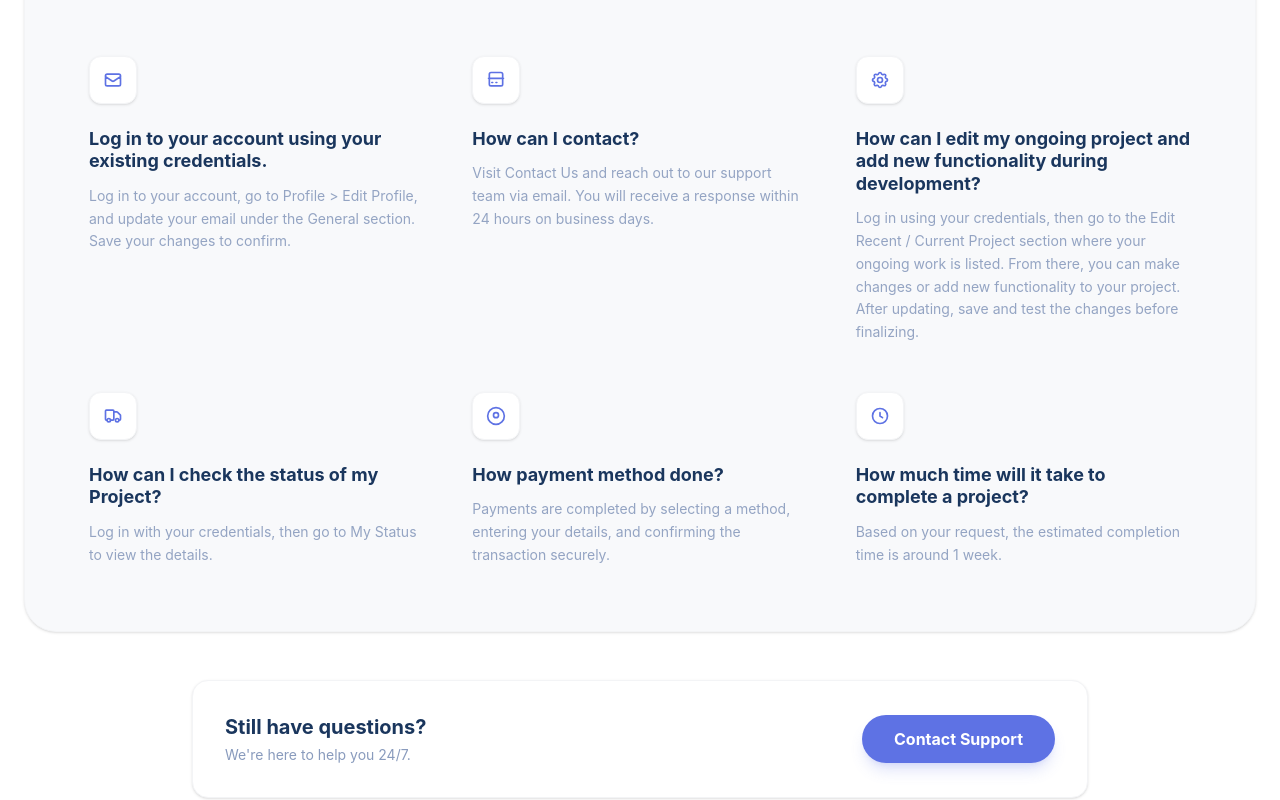
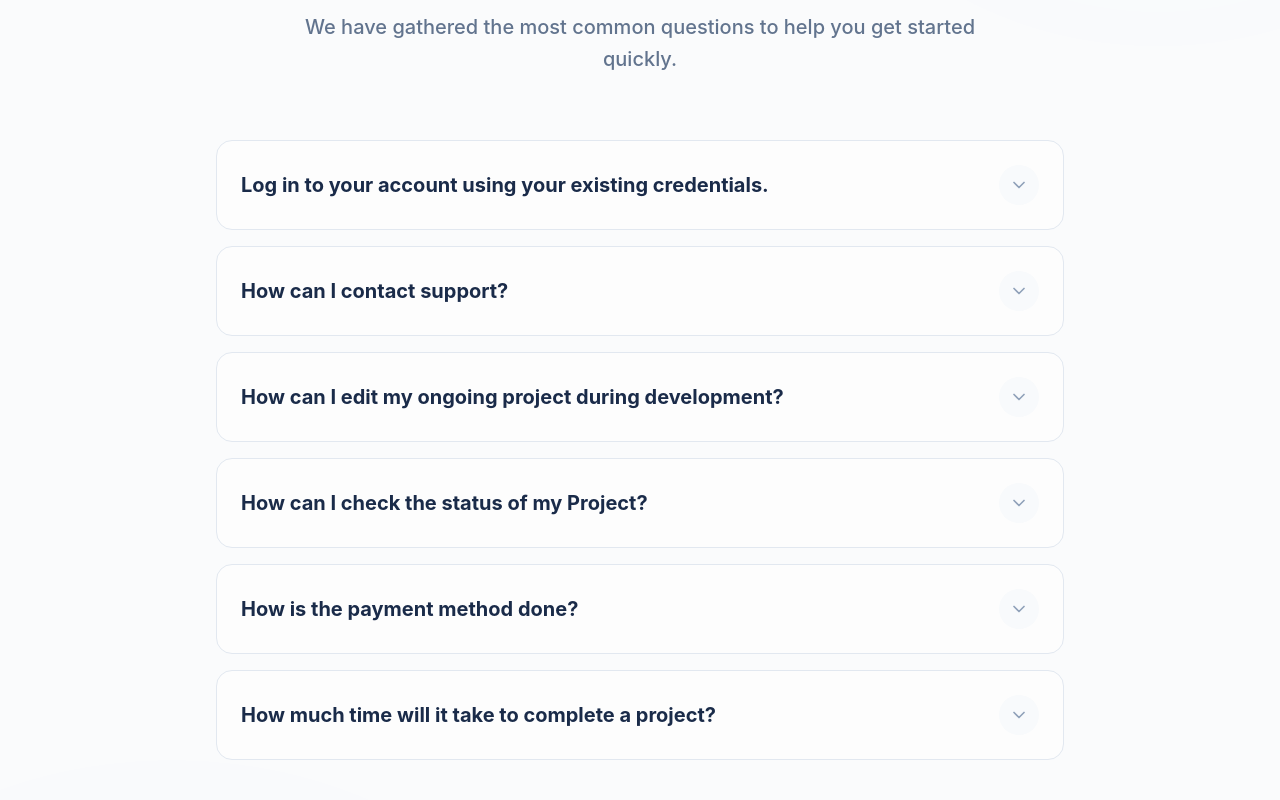
Before and after one commit to sultanraham/Devnexes, a React (Vite) app: page / in a window 1280 px wide. Shown: the part 7000-7800 px from the top of the page. Built offline with nearby package versions, Linux system fonts and the light colour scheme; no server answers; the database is empty.

Commit message:
Redesign FAQ section into an interactive accordion layout

```diff
--- a/src/components/FAQSection.jsx
+++ b/src/components/FAQSection.jsx
@@ -1,176 +1,161 @@
-import React from 'react'
-import { motion } from 'framer-motion'
+import React, { useState } from 'react'
+import { motion, AnimatePresence } from 'framer-motion'
+import { ChevronDown, MessageCircleQuestion } from 'lucide-react'
 
 const FAQSection = ({ t }) => {
   if (!t) return null;
+  const [activeIndex, setActiveIndex] = useState(null)
+
   const faqs = [
     {
-      icon: (
-        <svg className="w-5 h-5 text-[#5e72e4]" fill="none" stroke="currentColor" viewBox="0 0 24 24">
-          <path strokeLinecap="round" strokeLinejoin="round" strokeWidth="2" d="M3 8l7.89 5.26a2 2 0 002.22 0L21 8M5 19h14a2 2 0 002-2V7a2 2 0 00-2-2H5a2 2 0 00-2 2v10a2 2 0 002 2z" />
-        </svg>
-      ),
       title: "Log in to your account using your existing credentials.",
       description: "Log in to your account, go to Profile > Edit Profile, and update your email under the General section. Save your changes to confirm."
     },
     {
-      icon: (
-        <svg className="w-5 h-5 text-[#5e72e4]" fill="none" stroke="currentColor" viewBox="0 0 24 24">
-          <path strokeLinecap="round" strokeLinejoin="round" strokeWidth="2" d="M3 10h18M7 15h1m4 0h1m-7 4h12a2 2 0 002-2V5a2 2 0 00-2-2H6a2 2 0 00-2 2v12a2 2 0 002 2z" />
-        </svg>
-      ),
-      title: "How can I contact?",
+      title: "How can I contact support?",
       description: "Visit Contact Us and reach out to our support team via email. You will receive a response within 24 hours on business days."
     },
     {
-      icon: (
-        <svg className="w-5 h-5 text-[#5e72e4]" fill="none" stroke="currentColor" viewBox="0 0 24 24">
-          <path strokeLinecap="round" strokeLinejoin="round" strokeWidth="2" d="M10.325 4.317c.426-1.756 2.924-1.756 3.35 0a1.724 1.724 0 002.573 1.066c1.543-.94 3.31.826 2.37 2.37a1.724 1.724 0 001.065 2.572c1.756.426 1.756 2.924 0 3.35a1.724 1.724 0 00-1.066 2.573c.94 1.543-.826 3.31-2.37 2.37a1.724 1.724 0 00-2.572 1.065c-.426 1.756-2.924 1.756-3.35 0a1.724 1.724 0 00-2.573-1.066c-1.543.94-3.31-.826-2.37-2.37a1.724 1.724 0 00-1.065-2.572c-1.756-.426-1.756-2.924 0-3.35a1.724 1.724 0 001.066-2.573c-.94-1.543.826-3.31 2.37-2.37.996.608 2.296.07 2.572-1.065z" />
-          <path strokeLinecap="round" strokeLinejoin="round" strokeWidth="2" d="M15 12a3 3 0 11-6 0 3 3 0 016 0z" />
-        </svg>
-      ),
-      title: "How can I edit my ongoing project and add new functionality during development?",
+      title: "How can I edit my ongoing project during development?",
       description: "Log in using your credentials, then go to the Edit Recent / Current Project section where your ongoing work is listed. From there, you can make changes or add new functionality to your project. After updating, save and test the changes before finalizing."
     },
     {
-      icon: (
-        <svg className="w-5 h-5 text-[#5e72e4]" fill="none" stroke="currentColor" viewBox="0 0 24 24">
-          <path strokeLinecap="round" strokeLinejoin="round" strokeWidth="2" d="M13 16V6a1 1 0 00-1-1H4a1 1 0 00-1 1v10a1 1 0 001 1h1m8-1a1 1 0 01-1 1H9m4-1V8a1 1 0 011-1h2.586a1 1 0 01.707.293l3.414 3.414a1 1 0 01.293.707V16a1 1 0 01-1 1h-1" />
-          <path strokeLinecap="round" strokeLinejoin="round" strokeWidth="2" d="M9 17a2 2 0 11-4 0 2 2 0 014 0zM19 17a2 2 0 11-4 0 2 2 0 014 0z" />
-        </svg>
-      ),
       title: "How can I check the status of my Project?",
-      description: "Log in with your credentials, then go to My Status to view the details."
+      description: "Log in with your credentials, then go to My Status to view the detailed progress of your ongoing projects."
     },
     {
-      icon: (
-        <svg className="w-5 h-5 text-[#5e72e4]" fill="none" stroke="currentColor" viewBox="0 0 24 24">
-          <path strokeLinecap="round" strokeLinejoin="round" strokeWidth="2" d="M12 8c-1.657 0-3 1.343-3 3s1.343 3 3 3 3-1.343 3-3-1.343-3-3-3z" />
-          <path strokeLinecap="round" strokeLinejoin="round" strokeWidth="2" d="M12 2C6.477 2 2 6.477 2 12s4.477 10 10 10 10-4.477 10-10S17.523 2 12 2z" />
-        </svg>
-      ),
-      title: "How payment method done?",
-      description: "Payments are completed by selecting a method, entering your details, and confirming the transaction securely."
+      title: "How is the payment method done?",
+      description: "Payments are completed by selecting a secure method, entering your details, and confirming the transaction securely through our encrypted gateway."
     },
     {
-      icon: (
-        <svg className="w-5 h-5 text-[#5e72e4]" fill="none" stroke="currentColor" viewBox="0 0 24 24">
-          <path strokeLinecap="round" strokeLinejoin="round" strokeWidth="2" d="M12 8v4l3 2m6-2a9 9 0 11-18 0 9 9 0 0118 0z" />
-        </svg>
-      ),
       title: "How much time will it take to complete a project?",
-      description: "Based on your request, the estimated completion time is around 1 week."
+      description: "Based on your request, the estimated completion time is around 1 week for standard functionality. Complex features may take longer."
     }
   ]
 
-  const containerVariants = {
-    hidden: { opacity: 0 },
-    visible: {
-      opacity: 1,
-      transition: {
-        staggerChildren: 0.1
-      }
-    }
-  }
-
-  const itemVariants = {
-    hidden: { opacity: 0, y: 20 },
-    visible: {
-      opacity: 1,
-      y: 0,
-      transition: { duration: 0.5 }
-    }
+  const toggleFAQ = (index) => {
+    setActiveIndex(activeIndex === index ? null : index)
   }
 
   return (
-    <section id="faq-section" className="py-16 md:py-24 bg-white overflow-hidden relative">
-      {/* Background Image removed to fix 404 */}
+    <section id="faq-section" className="py-20 md:py-32 bg-[#fafbfc] overflow-hidden font-outfit relative">
 
+      {/* Subtle Background Elements */}
+      <div className="absolute inset-0 pointer-events-none overflow-hidden">
+        <div className="absolute -top-[20%] -right-[10%] w-[500px] h-[500px] bg-blue-500/5 rounded-full blur-[100px]" />
+        <div className="absolute -bottom-[20%] -left-[10%] w-[600px] h-[600px] bg-indigo-500/5 rounded-full blur-[120px]" />
+      </div>
+
+      <div className="container mx-auto px-6 max-w-4xl relative z-10">
+
+        {/* Header Area */}
+        <div className="text-center mb-16">
           <motion.div
-        initial={{ opacity: 0, y: 50 }}
+            initial={{ opacity: 0, scale: 0.9 }}
+            whileInView={{ opacity: 1, scale: 1 }}
+            viewport={{ once: true }}
+            className="inline-flex items-center justify-center w-16 h-16 rounded-2xl bg-blue-50 text-blue-600 mb-6 shadow-sm border border-blue-100"
+          >
+            <MessageCircleQuestion size={32} />
+          </motion.div>
+          <motion.h2
+            initial={{ opacity: 0, y: 20 }}
             whileInView={{ opacity: 1, y: 0 }}
-        transition={{ duration: 0.8 }}
-        className="container mx-auto px-4 md:px-6 max-w-7xl relative z-10"
+            viewport={{ once: true }}
+            className="text-4xl md:text-5xl lg:text-[56px] font-black text-[#1a2b49] mb-6 tracking-tight leading-tight"
           >
-        {/* Main Card Wrapper */}
-        <div className="bg-[#f8f9fb] rounded-[32px] p-8 md:p-16 shadow-sm border border-gray-100">
-
-          <div className="text-center mb-16">
-            <motion.h2
-              initial={{ opacity: 0, y: -20 }}
-              whileInView={{ opacity: 1, y: 0 }}
-              className="text-[#1a365d] text-4xl md:text-[52px] font-bold font-outfit mb-4"
-            >
-              {t.title}
+            {t.title || 'Frequently Asked Questions'}
           </motion.h2>
           <motion.p
-              initial={{ opacity: 0 }}
-              whileInView={{ opacity: 1 }}
-              className="text-[#899bbd] text-base md:text-xl max-w-2xl mx-auto font-outfit"
+            initial={{ opacity: 0, y: 20 }}
+            whileInView={{ opacity: 1, y: 0 }}
+            viewport={{ once: true }}
+            transition={{ delay: 0.1 }}
+            className="text-slate-500 text-lg md:text-xl max-w-2xl mx-auto font-medium leading-relaxed"
           >
-              {t.desc}
+            {t.desc || 'We have gathered the most common questions to help you get started quickly and seamlessly.'}
           </motion.p>
         </div>
 
-          {/* 3x2 Matrix Grid inside the card */}
+        {/* Accordion Container */}
+        <div className="space-y-4">
+          {faqs.map((faq, index) => {
+            const isActive = activeIndex === index;
+            return (
               <motion.div
-            variants={containerVariants}
-            initial="hidden"
-            whileInView="visible"
-            viewport={{ once: false, amount: 0.1 }}
-            className="grid grid-cols-1 md:grid-cols-2 lg:grid-cols-3 gap-x-12 gap-y-12"
+                initial={{ opacity: 0, y: 20 }}
+                whileInView={{ opacity: 1, y: 0 }}
+                viewport={{ once: true }}
+                transition={{ delay: index * 0.05 }}
+                key={index}
+                className={`group border rounded-2xl transition-all duration-300 overflow-hidden ${
+                  isActive
+                    ? 'bg-white border-blue-200 shadow-[0_10px_40px_rgba(59,130,246,0.08)]'
+                    : 'bg-white/60 border-slate-200 hover:bg-white hover:border-blue-100 hover:shadow-sm'
+                }`}
               >
-            {faqs.map((faq, index) => (
-              <motion.div
-                key={index}
-                variants={{
-                  hidden: { opacity: 0, y: 50, filter: 'blur(5px)' },
-                  visible: { opacity: 1, y: 0, filter: 'blur(0px)', transition: { duration: 0.4 } }
-                }}
-                className="flex flex-col items-center lg:items-start text-center lg:text-left group"
+                <button
+                  onClick={() => toggleFAQ(index)}
+                  className="w-full px-6 py-6 flex items-center justify-between text-left focus:outline-none"
                 >
-                <motion.div
-                  whileHover={{
-                    scale: 1.1,
-                    rotate: 5
-                  }}
-                  className="w-12 h-12 bg-white rounded-xl flex items-center justify-center mb-6 group-hover:bg-[#5e72e4] group-hover:text-white transition-all duration-300 shadow-sm cursor-pointer border border-gray-100"
-                >
-                  {faq.icon}
-                </motion.div>
-
-                <h3 className="text-[#1a365d] text-lg font-bold mb-3 font-outfit leading-tight group-hover:text-[#5e72e4] transition-colors">
+                  <h3 className={`text-lg md:text-xl font-bold pr-8 transition-colors duration-300 ${isActive ? 'text-blue-600' : 'text-[#1a2b49] group-hover:text-blue-600'}`}>
                     {faq.title}
                   </h3>
+                  <div className={`flex-shrink-0 w-10 h-10 rounded-full flex items-center justify-center transition-all duration-300 ${isActive ? 'bg-blue-50 text-blue-600' : 'bg-slate-50 text-slate-400 group-hover:bg-blue-50 group-hover:text-blue-600'}`}>
+                    <motion.div
+                      animate={{ rotate: isActive ? 180 : 0 }}
+                      transition={{ duration: 0.3, ease: "easeInOut" }}
+                    >
+                      <ChevronDown size={20} />
+                    </motion.div>
+                  </div>
+                </button>
 
-                <p className="text-[#899bbd] text-sm leading-relaxed font-outfit opacity-90">
+                <AnimatePresence>
+                  {isActive && (
+                    <motion.div
+                      initial={{ height: 0, opacity: 0 }}
+                      animate={{ height: "auto", opacity: 1 }}
+                      exit={{ height: 0, opacity: 0 }}
+                      transition={{ duration: 0.3, ease: "easeInOut" }}
+                    >
+                      <div className="px-6 pb-6 text-slate-500 font-medium leading-relaxed border-t border-slate-50 mt-2 pt-4">
                         {faq.description}
-                </p>
+                      </div>
                     </motion.div>
-            ))}
+                  )}
+                </AnimatePresence>
               </motion.div>
+            )
+          })}
         </div>
 
         {/* Still have questions banner */}
-        <div className="flex justify-center mt-12">
         <motion.div
-            initial={{ opacity: 0, scale: 0.9 }}
-            whileInView={{ opacity: 1, scale: 1 }}
-            className="bg-white rounded-2xl p-6 md:p-8 flex flex-col md:flex-row items-center justify-between border border-gray-100 shadow-sm w-full max-w-4xl"
+          initial={{ opacity: 0, y: 30 }}
+          whileInView={{ opacity: 1, y: 0 }}
+          viewport={{ once: true }}
+          className="mt-16 bg-gradient-to-r from-blue-600 to-indigo-700 rounded-3xl p-8 md:p-12 text-center text-white relative overflow-hidden shadow-2xl shadow-blue-900/20"
         >
-            <div className="text-center md:text-left mb-4 md:mb-0">
-              <h5 className="text-[#1a365d] text-xl font-bold mb-1 font-outfit">Still have questions?</h5>
-              <p className="text-[#899bbd] text-sm font-outfit">We're here to help you 24/7.</p>
-            </div>
+          {/* Decorative graphic inside banner */}
+          <div className="absolute top-0 right-0 w-64 h-64 bg-white/10 rounded-full blur-3xl transform translate-x-1/2 -translate-y-1/2 pointer-events-none" />
+          <div className="absolute bottom-0 left-0 w-48 h-48 bg-indigo-400/20 rounded-full blur-2xl transform -translate-x-1/2 translate-y-1/2 pointer-events-none" />
+
+          <div className="relative z-10">
+            <h4 className="text-2xl md:text-3xl font-bold mb-4">Still have questions?</h4>
+            <p className="text-blue-100 mb-8 max-w-lg mx-auto font-medium">
+              Our support team is available 24/7 to help you with any issues or queries. Don't hesitate to reach out!
+            </p>
             <a
               href="mailto:support@devnexes.com"
-              className="bg-[#5e72e4] text-white px-8 py-3 rounded-full font-bold hover:bg-[#485ec4] transition-all shadow-lg shadow-[#5e72e4]/20"
+              className="inline-flex items-center justify-center bg-white text-blue-600 px-8 py-4 rounded-xl font-bold hover:bg-blue-50 hover:scale-105 active:scale-95 transition-all shadow-[0_10px_25px_rgba(0,0,0,0.1)]"
             >
-              Contact Support
+              Contact Support Team
             </a>
-          </motion.div>
           </div>
         </motion.div>
+
+      </div>
     </section>
   )
 }
```
Lines whose indentation alone changed are shown as unchanged.
